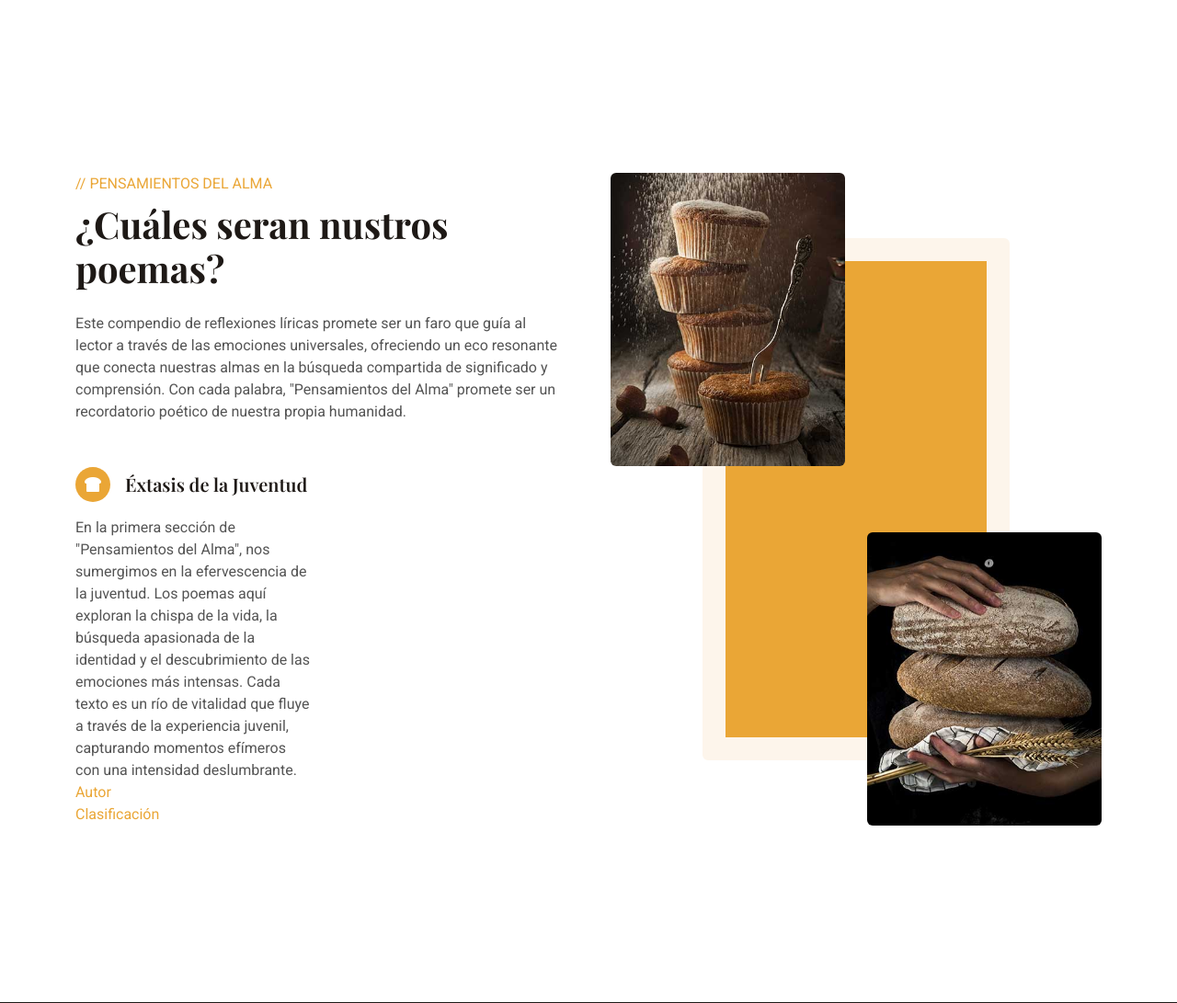
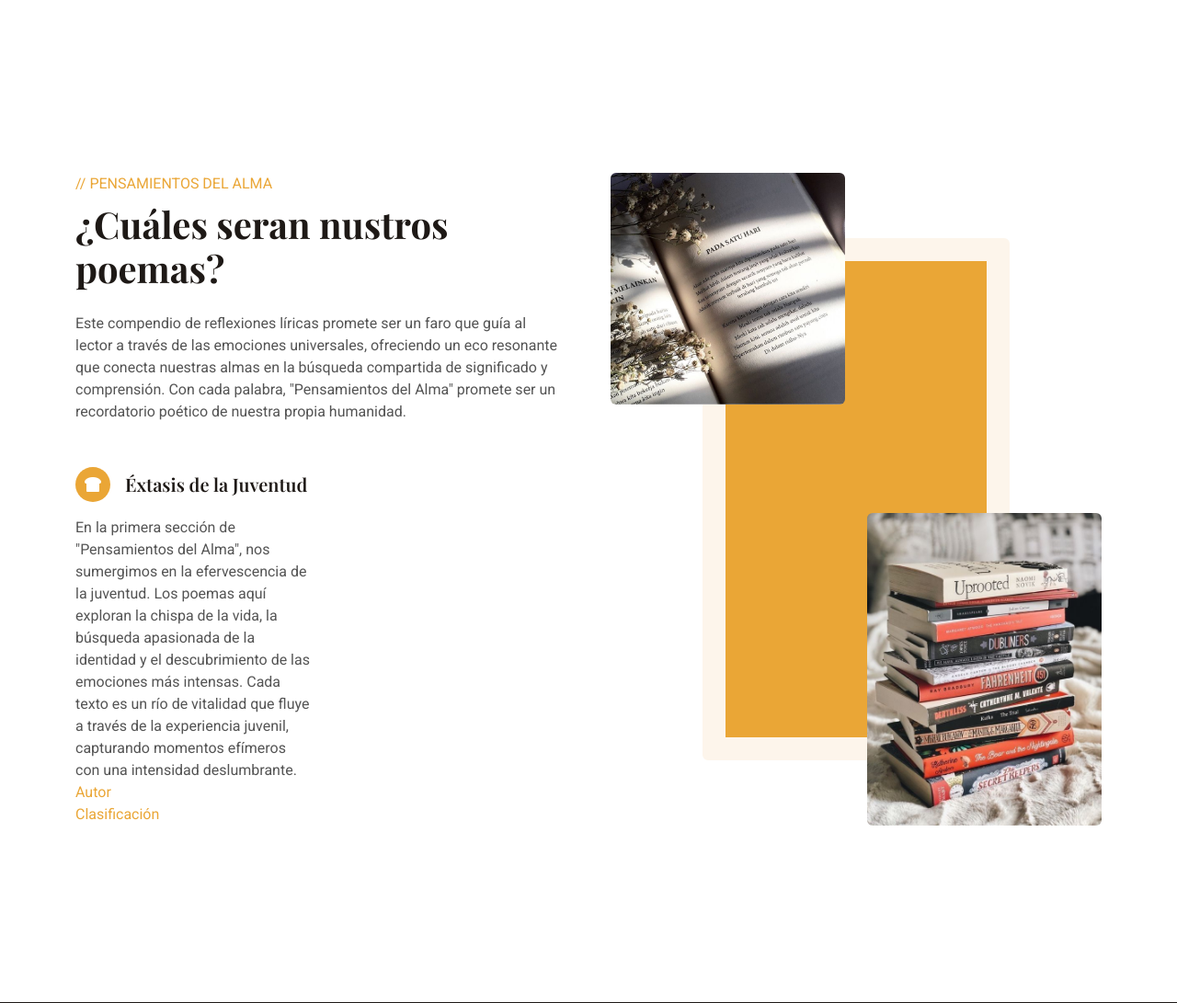
Before and after one commit to MartinIlg12/poemario, a Django app: page /clasificaciones/ in a window 1280 px wide. Shown: the part 431-1522 px from the top of the page at 92% size. Run offline with Django 5.2, Linux system fonts and the light colour scheme; some libraries are stand-ins or nearby versions.

Commit message:
OkTotalAbout

```diff
--- a/clasificaciones/templates/clasificaciones/about.html
+++ b/clasificaciones/templates/clasificaciones/about.html
@@ -30,10 +30,10 @@
             <div class="col-lg-6 wow fadeInUp" data-wow-delay="0.5s">
                 <div class="row img-twice position-relative h-100">
                     <div class="col-6">
-                        <img class="img-fluid rounded" src="img/service-1.jpg" alt="">
+                        <img class="img-fluid rounded" src="{% static 'core/img/libro1.jpg' %}" alt="">
                     </div>
                     <div class="col-6 align-self-end">
-                        <img class="img-fluid rounded" src="img/service-2.jpg" alt="">
+                        <img class="img-fluid rounded" src="{% static 'core/img/libro3.jpg' %}" alt="">
                     </div>
                 </div>
             </div>
```
